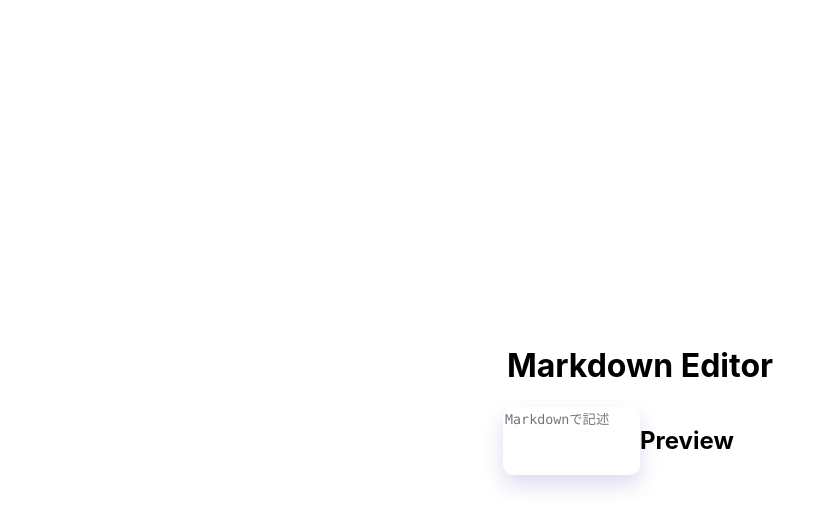
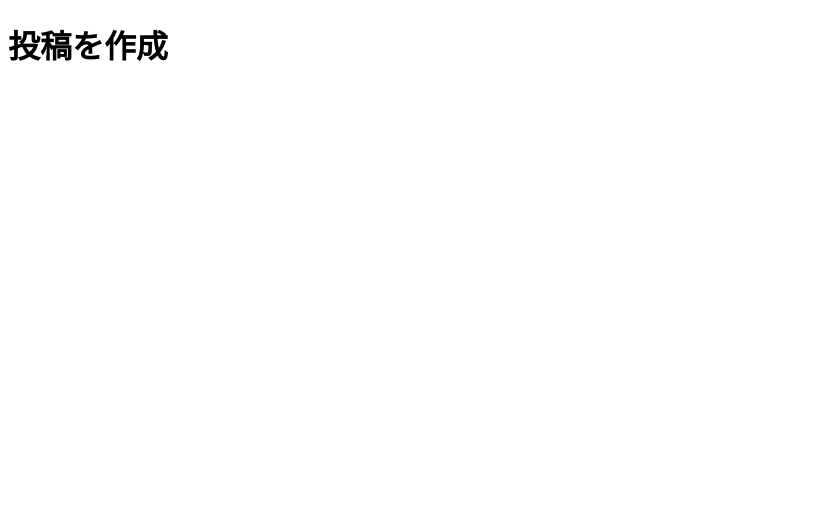
Before and after one commit to yn4k4nishi/md-editor, a Next.js app: page /editor in a window 1280 px wide. Shown: the top 528 px of the page, without its empty margins (0-827 px from the left). Built offline with nearby package versions, Linux system fonts and the light colour scheme.

Commit message:
:+1: Update : tailwind cssに乗り換え

```diff
--- a/pages/_app.js
+++ b/pages/_app.js
@@ -1,4 +1,5 @@
-import '../styles/globals.css'
+// import '../styles/globals.css'
+import 'tailwindcss/tailwind.css'
 
 function MyApp({ Component, pageProps }) {
   return <Component {...pageProps} />
--- a/pages/editor/index.tsx
+++ b/pages/editor/index.tsx
@@ -4,26 +4,38 @@ import styles from '../../styles/Editor.module.css'
 
 export default function Editor(){
     return(
-        <div className={styles.container}>
-            <Head>
-                <title>Markdown Editor</title>
-                <meta name="description" content="markdown editor" />
-                <link rel="icon" href="/favicon.ico" />
-            </Head>
-            <main className={styles.main}>
-                <h1 className={styles.title}>Markdown Editor</h1>
-                <div className={styles.flex}>
-                    <textarea
-                    name="md"
-                    id="md"
-                    placeholder="Markdownで記述"
-                    className={styles.mdform}
-                    //   value={markdown}
-                    //   onChange={setData}
-                    ></textarea>
-                    <h2>Preview</h2>
-                </div>
-            </main>
+        // <div className={styles.container}>
+        //     <Head>
+        //         <title>Markdown Editor</title>
+        //         <meta name="description" content="markdown editor" />
+        //         <link rel="icon" href="/favicon.ico" />
+        //     </Head>
+        //     <main className={styles.main}>
+        //         <h1 className={styles.title}>Markdown Editor</h1>
+        //         <form>
+        //             <textarea
+        //                 className={styles.md_title}
+        //                 placeholder="Title"
+        //                 rows="1"
+        //             ></textarea>
+        //             <div className={styles.flex}>
+        //                 <textarea
+        //                 name="md"
+        //                 id="md"
+        //                 placeholder="Markdownで記述"
+        //                 className={styles.mdform}
+        //                 //   value={markdown}
+        //                 //   onChange={setData}
+        //                 ></textarea>
+        //                 <h2>Preview</h2>
+        //             </div>
+        //         </form>
+        //     </main>
+        // </div>
+        <div className="post-form min-h-screen">
+            <div className="h-screen flex flex-col">
+                <h1 className="text-center font-bold text-4xl py-10">投稿を作成</h1>
+            </div>
         </div>
     )
 }
--- /dev/null
+++ b/postcss.config.js
@@ -0,0 +1,6 @@
+module.exports = {
+  plugins: {
+    tailwindcss: {},
+    autoprefixer: {},
+  },
+}
--- a/styles/Editor.module.css
+++ b/styles/Editor.module.css
@@ -15,6 +15,18 @@
     flex-direction: column;
     justify-content: center;
     align-items: center;
+    width: 100%;
+  }
+
+  .md_title{
+    font-weight: 700;
+    padding: 7px 0;
+    margin: 20px 0;
+    font-family: Menlo, Monaco, Lucida Console, Liberation Mono, DejaVu Sans Mono,
+    Bitstream Vera Sans Mono, Courier New, monospace;
+    resize: none;
+    border: none;
+    width: 100%;
   }
 
   .mdform {
--- a/styles/globals.css
+++ b/styles/globals.css
@@ -2,8 +2,8 @@ html,
 body {
   padding: 0;
   margin: 0;
-  font-family: -apple-system, BlinkMacSystemFont, Segoe UI, Roboto, Oxygen,
-    Ubuntu, Cantarell, Fira Sans, Droid Sans, Helvetica Neue, sans-serif;
+  font-family: Menlo, Monaco, Lucida Console, Liberation Mono, DejaVu Sans Mono,
+    Bitstream Vera Sans Mono, Courier New, monospace;
 }
 
 a {
--- /dev/null
+++ b/tailwind.config.js
@@ -0,0 +1,11 @@
+module.exports = {
+  purge: ['./pages/**/*.{js,ts,jsx,tsx}', './components/**/*.{js,ts,jsx,tsx}'],
+  darkMode: false, // or 'media' or 'class'
+  theme: {
+    extend: {},
+  },
+  variants: {
+    extend: {},
+  },
+  plugins: [],
+}
```
